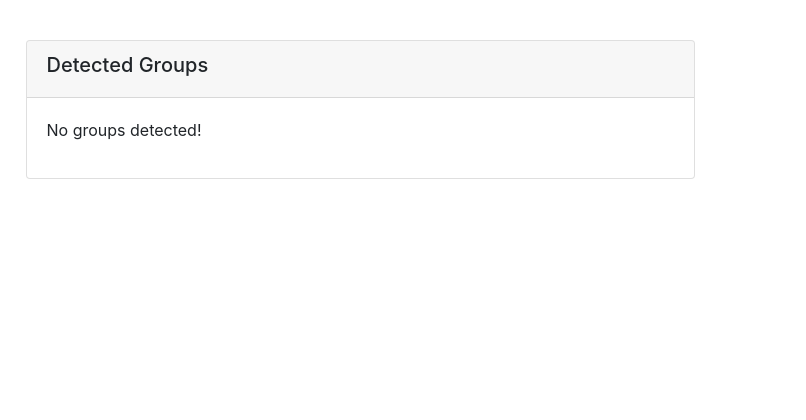
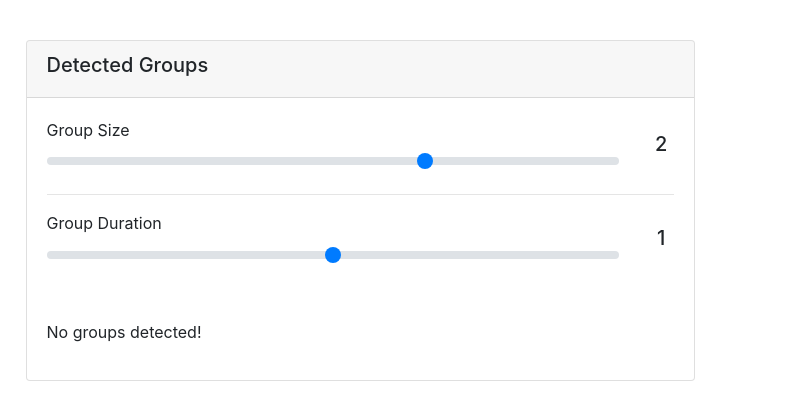
Before and after one commit to Jancso/social-distancing-tracker, a website: page app/video.html in a window 1280 px wide. Shown: the full height of the page, 474-1280 px from the left. Drawn offline with nearby package versions, Linux system fonts and the light colour scheme; files that its build step writes are made by us from their sources.

Commit message:
Add sliders for setting group size and duration

```diff
--- a/app/video.html
+++ b/app/video.html
@@ -36,7 +36,37 @@
                 <h5>Detected Groups</h5>
             </div>
             <div class="card-body">
-                <ul class="list-unstyled">
+
+                <div class="row mb-3">
+                    <div class="col-11">
+                        <label for="groupSize">Group Size</label>
+                        <input type="range" class="custom-range" min="2" max="5" id="groupSize" oninput="groupSizeOutput.value = groupSize.value">
+                    </div>
+                    <div class="col-1 align-self-center text-center">
+                        <output class="h5" name="groupSizeName" id="groupSizeOutput">2</output>
+                    </div>
+                </div>
+
+                <hr/>
+
+                <div class="row mb-3">
+                    <div class="col-11">
+                        <label for="groupDuration">Group Duration</label>
+                        <input type="range"
+                               class="custom-range"
+                               min="1"
+                               max="1000"
+                               id="groupDuration"
+                               oninput="groupDurationOutput.value = groupDuration.value">
+                    </div>
+                    <div class="col-1 align-self-center text-center">
+                        <output class="h5" name="groupDurationName" id="groupDurationOutput">1</output>
+                    </div>
+                </div>
+
+
+
+                <ul class="list-unstyled mt-5">
                     {% for hash, group in video.groups %}
                     <li class="media mb-2">
                         <img src="http://localhost:3000/{{ video.image_dir + '/group_' + group.group_nr + '.jpg' }}"
```
